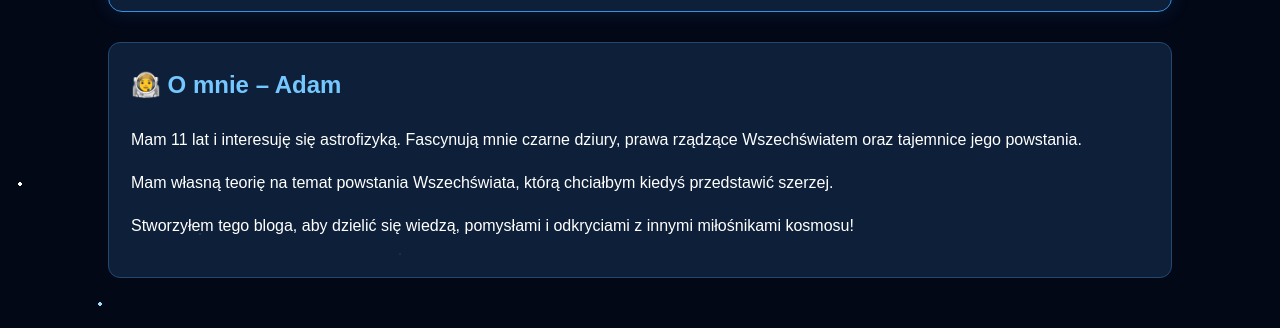
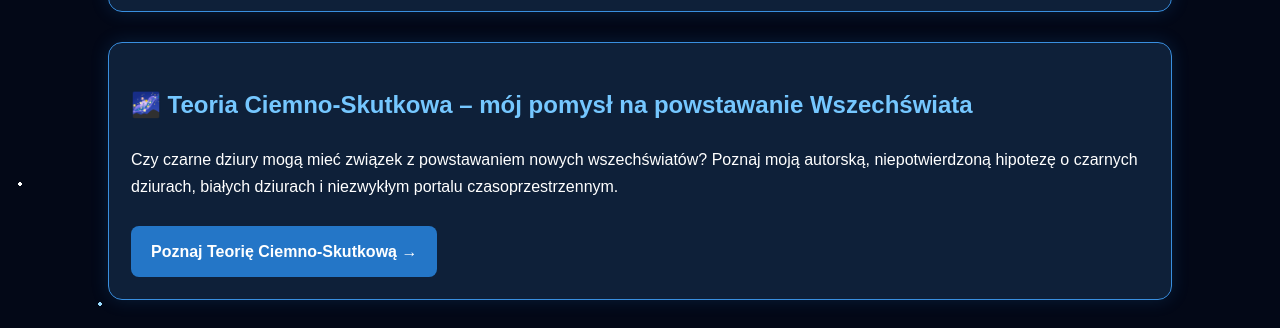
Before and after one commit to adamasysa-prog/astroblog-adama, a plain HTML site: page index.html in a window 1280 px wide. Shown: the part 1446-1774 px from the top of the page. Drawn offline with Linux system fonts and the light colour scheme.

Commit message:
Add files via upload

```diff
--- a/index.html
+++ b/index.html
@@ -1,4 +1,3 @@
-
 <!DOCTYPE html>
 <html lang="pl">
 <head>
@@ -23,7 +22,6 @@
       color: white;
     }
 
-    /* DELIKATNE MIGOTANIE GWIAZD */
     @keyframes twinkle {
       0%, 100% { opacity: 0.65; }
       50% { opacity: 1; }
@@ -43,7 +41,6 @@
       animation: twinkle 4s infinite ease-in-out;
     }
 
-    /* KARTA BETELGEZY */
     .article-card {
       background: rgba(16, 35, 61, 0.92);
       border: 1px solid #398fe0;
@@ -54,9 +51,7 @@
       box-shadow: 0 0 18px rgba(36, 118, 199, 0.2);
     }
 
-    .article-card h2 {
-      color: #75c7ff;
-    }
+    .article-card h2 { color: #75c7ff; }
 
     .article-button {
       display: inline-block;
@@ -75,7 +70,6 @@
       box-shadow: 0 0 15px #398fe0;
     }
 
-    /* NAGŁÓWEK */
     header {
       background: rgba(5, 17, 39, 0.95);
       text-align: center;
@@ -95,9 +89,7 @@
       display: inline-block;
     }
 
-    nav a:hover {
-      color: #75c7ff;
-    }
+    nav a:hover { color: #75c7ff; }
 
     main {
       max-width: 1100px;
@@ -115,13 +107,8 @@
       font-size: 28px;
     }
 
-    section, article {
-      margin: 35px 0;
-    }
-
-    section h2, article h2 {
-      color: #75c7ff;
-    }
+    section, article { margin: 35px 0; }
+    section h2, article h2 { color: #75c7ff; }
 
     .gallery {
       display: grid;
@@ -143,9 +130,7 @@
       display: block;
     }
 
-    .card-content {
-      padding: 15px;
-    }
+    .card-content { padding: 15px; }
 
     article, .about {
       background: rgba(16, 35, 61, 0.92);
@@ -165,19 +150,18 @@
 </head>
 
 <body>
-
   <header>
     <h1>🌌 ASTROBLOG ADAMA</h1>
     <nav>
       <a href="#galeria">Galeria</a>
       <a href="#artykul">Czarne dziury</a>
       <a href="#betelgeza">Betelgeza</a>
+      <a href="#teoria">Moja teoria</a>
       <a href="#onas">O mnie</a>
     </nav>
   </header>
 
   <main>
-
     <section class="hero">
       <h2>Odkrywamy tajemnice Wszechświata 🌠</h2>
       <p>
@@ -188,9 +172,7 @@
 
     <section id="galeria">
       <h2>🔭 Galeria kosmosu</h2>
-
       <div class="gallery">
-
         <div class="card">
           <img src="https://images.unsplash.com/photo-1462331940025-496dfbfc7564?w=700"
                alt="Kolorowa galaktyka">
@@ -199,7 +181,6 @@
             <p>Olbrzymie skupiska gwiazd, gazu i pyłu kosmicznego.</p>
           </div>
         </div>
-
         <div class="card">
           <img src="https://images.unsplash.com/photo-1534796636912-3b95b3ab5986?w=700"
                alt="Gwiazdy na nocnym niebie">
@@ -208,7 +189,6 @@
             <p>Gorące kule gazu świecące w ogromnej przestrzeni kosmicznej.</p>
           </div>
         </div>
-
         <div class="card">
           <img src="https://images.unsplash.com/photo-1446776811953-b23d57bd21aa?w=700"
                alt="Ziemia widziana z kosmosu">
@@ -217,19 +197,16 @@
             <p>Nasza planeta jest małą częścią ogromnego Wszechświata.</p>
           </div>
         </div>
-
       </div>
     </section>
 
     <article id="artykul">
       <h2>🕳️ Czym są czarne dziury?</h2>
-
       <p>
         Czarne dziury to obszary przestrzeni, w których
         grawitacja jest tak silna, że nawet światło nie może
         się z nich wydostać.
       </p>
-
       <p>
         Powstają między innymi po zapadnięciu się bardzo
         masywnych gwiazd. Naukowcy badają je, aby lepiej
@@ -239,49 +216,54 @@
 
     <section id="betelgeza" class="article-card">
       <h2>⭐ Betelgeza – olbrzymia gwiazda z Oriona</h2>
-
       <p>
         Czy wiesz, że na niebie znajduje się gwiazda
         znacznie większa od naszego Słońca?
         Poznaj niezwykłą Betelgezę!
       </p>
-
       <p>
         Dowiedz się, dlaczego zmienia jasność, jak wielka jest
         i co może się z nią wydarzyć w przyszłości.
       </p>
-
       <a href="betelgeza.html" class="article-button">
         Czytaj artykuł o Betelgezie →
       </a>
     </section>
 
+    <!-- NOWE WEJŚCIE DO TEORII CIEMNO-SKUTKOWEJ -->
+    <section id="teoria" class="article-card">
+      <h2>🌌 Teoria Ciemno-Skutkowa – mój pomysł na powstawanie Wszechświata</h2>
+      <p>
+        Czy czarne dziury mogą mieć związek z powstawaniem nowych wszechświatów?
+        Poznaj moją autorską, niepotwierdzoną hipotezę o czarnych dziurach,
+        białych dziurach i niezwykłym portalu czasoprzestrzennym.
+      </p>
+      <a href="teoria-ciemno-skutkowa.html" class="article-button">
+        Poznaj Teorię Ciemno-Skutkową →
+      </a>
+    </section>
+
     <section id="onas" class="about">
       <h2>👨‍🚀 O mnie – Adam</h2>
-
       <p>
         Mam 11 lat i interesuję się astrofizyką.
         Fascynują mnie czarne dziury, prawa rządzące
         Wszechświatem oraz tajemnice jego powstania.
       </p>
-
       <p>
         Mam własną teorię na temat powstania Wszechświata,
         którą chciałbym kiedyś przedstawić szerzej.
       </p>
-
       <p>
         Stworzyłem tego bloga, aby dzielić się wiedzą,
         pomysłami i odkryciami z innymi miłośnikami kosmosu!
       </p>
     </section>
-
   </main>
 
   <footer>
     <p>© 2026 ASTROBLOG ADAMA | Kosmos jest fascynujący!</p>
     <p>Zdjęcia: Unsplash</p>
   </footer>
-
 </body>
 </html>
```
Also changed, not shown: README.txt.
